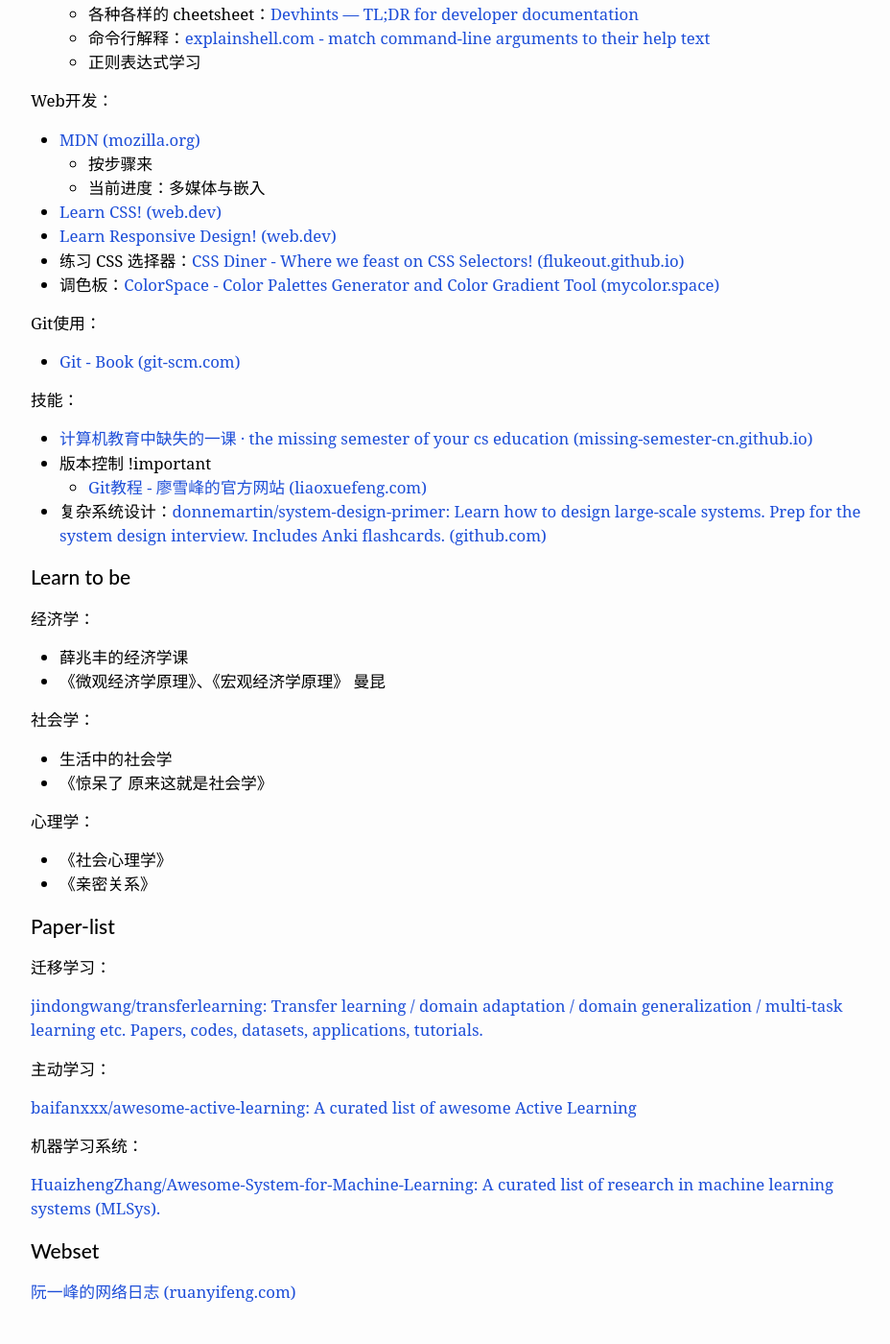
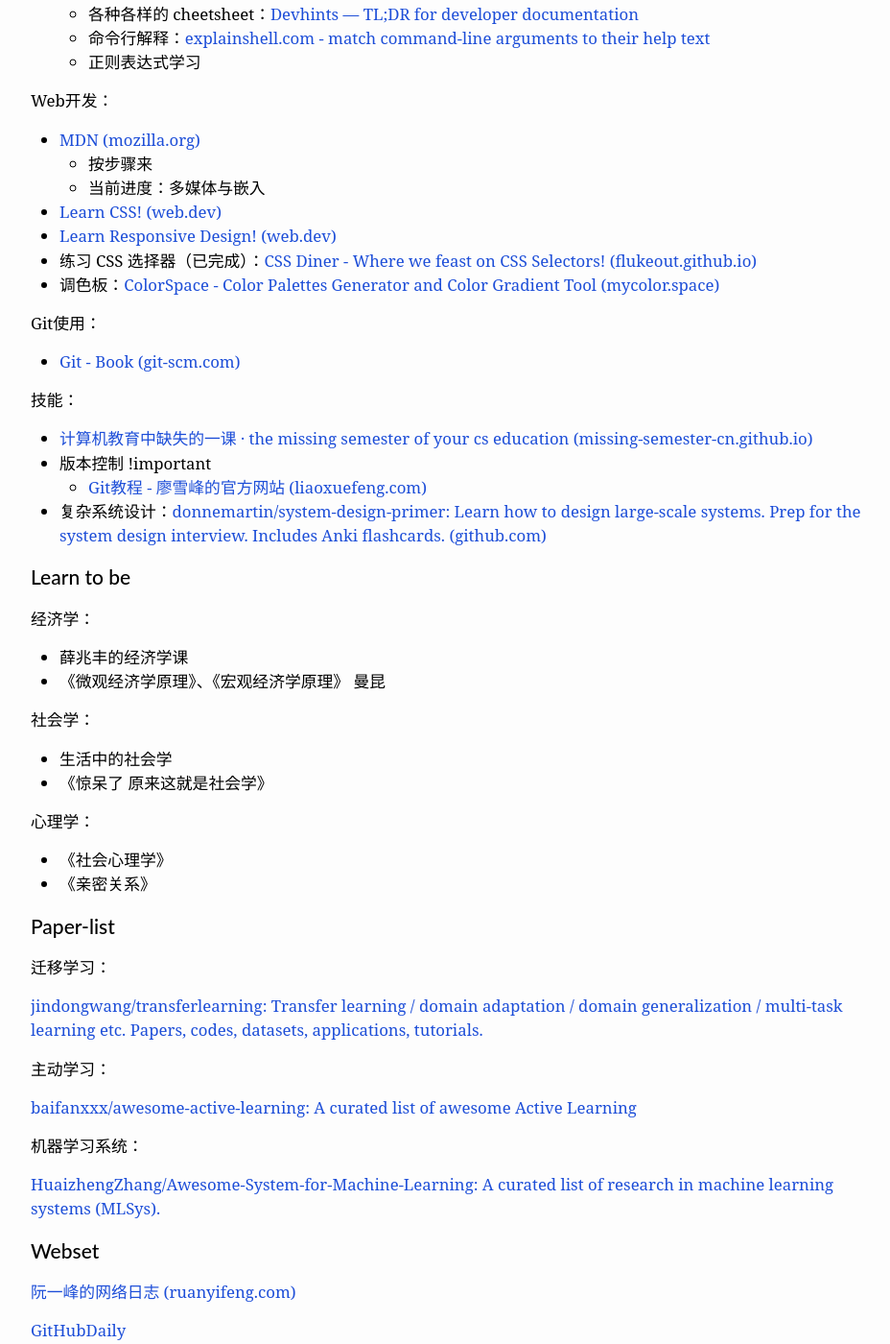
Before and after one commit to pengxiao-song/pxsongchn.github.io, a Jekyll site: the page built from index.md, in a window 1280 px wide and 1400 px high, scrolled down 375 px. Shown: the whole window at 96% size, without its empty margins (158-1086 px from the left). Built offline with Jekyll 4.4.1, drawn with Linux system fonts in a browser that asks for light colours; nearby versions of some CDN libraries; emoji names are drawn with the system emoji font.

Commit message:
Complete the CSS selector

```diff
--- a/index.md
+++ b/index.md
@@ -25,7 +25,7 @@ Web开发：
   - 当前进度：多媒体与嵌入
 - [Learn CSS! (web.dev)](https://web.dev/learn/css/)
 - [Learn Responsive Design! (web.dev)](https://web.dev/learn/design/)
-- 练习 CSS 选择器：[CSS Diner - Where we feast on CSS Selectors! (flukeout.github.io)](https://flukeout.github.io/)
+- 练习 CSS 选择器（已完成）：[CSS Diner - Where we feast on CSS Selectors! (flukeout.github.io)](https://flukeout.github.io/)
 - 调色板：[ColorSpace - Color Palettes Generator and Color Gradient Tool (mycolor.space)](https://mycolor.space/)
 
 Git使用：
@@ -73,3 +73,5 @@ Git使用：
 ## Webset
 
 [阮一峰的网络日志 (ruanyifeng.com)](https://www.ruanyifeng.com/blog/)
+
+[GitHubDaily](https://github.com/GitHubDaily/GitHubDaily)
```
